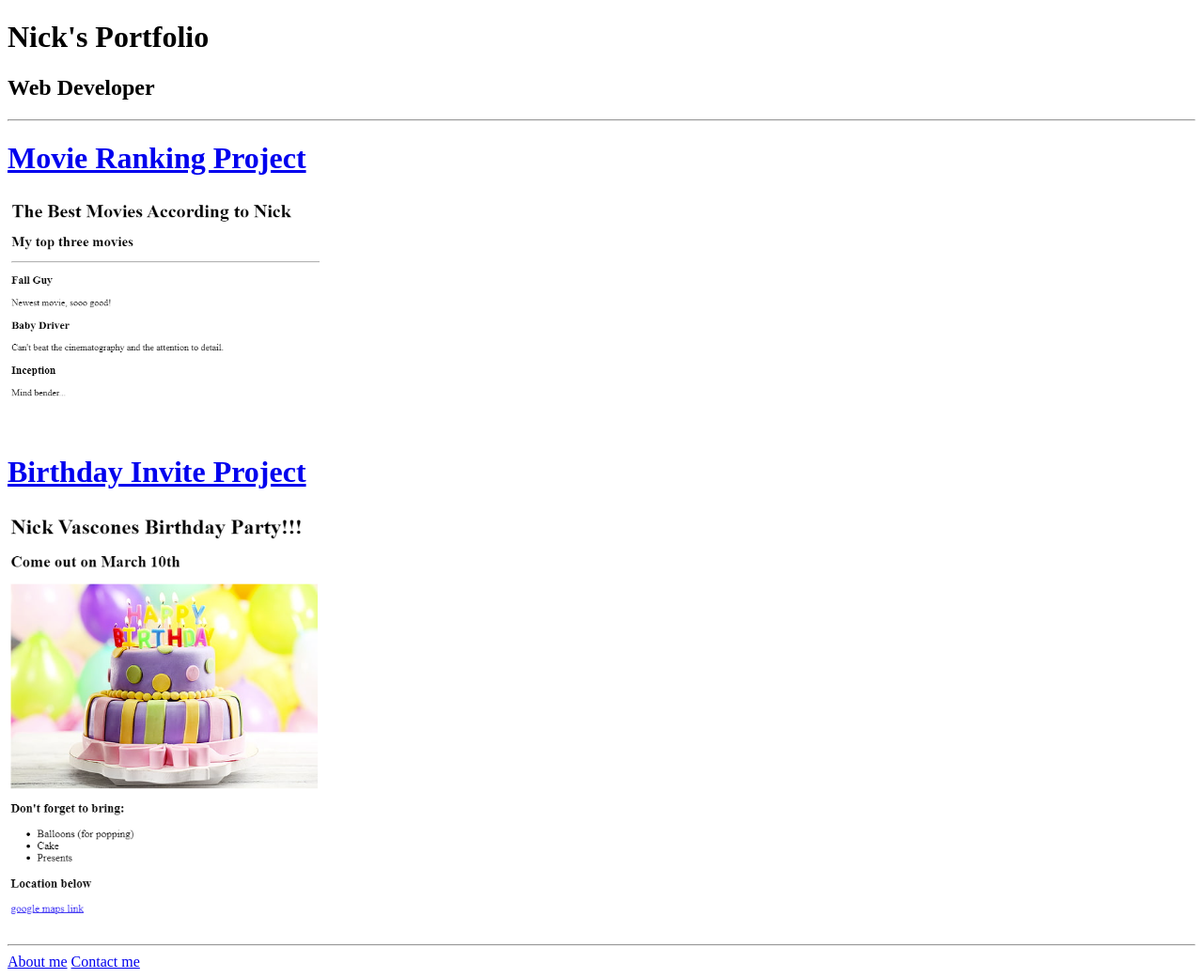
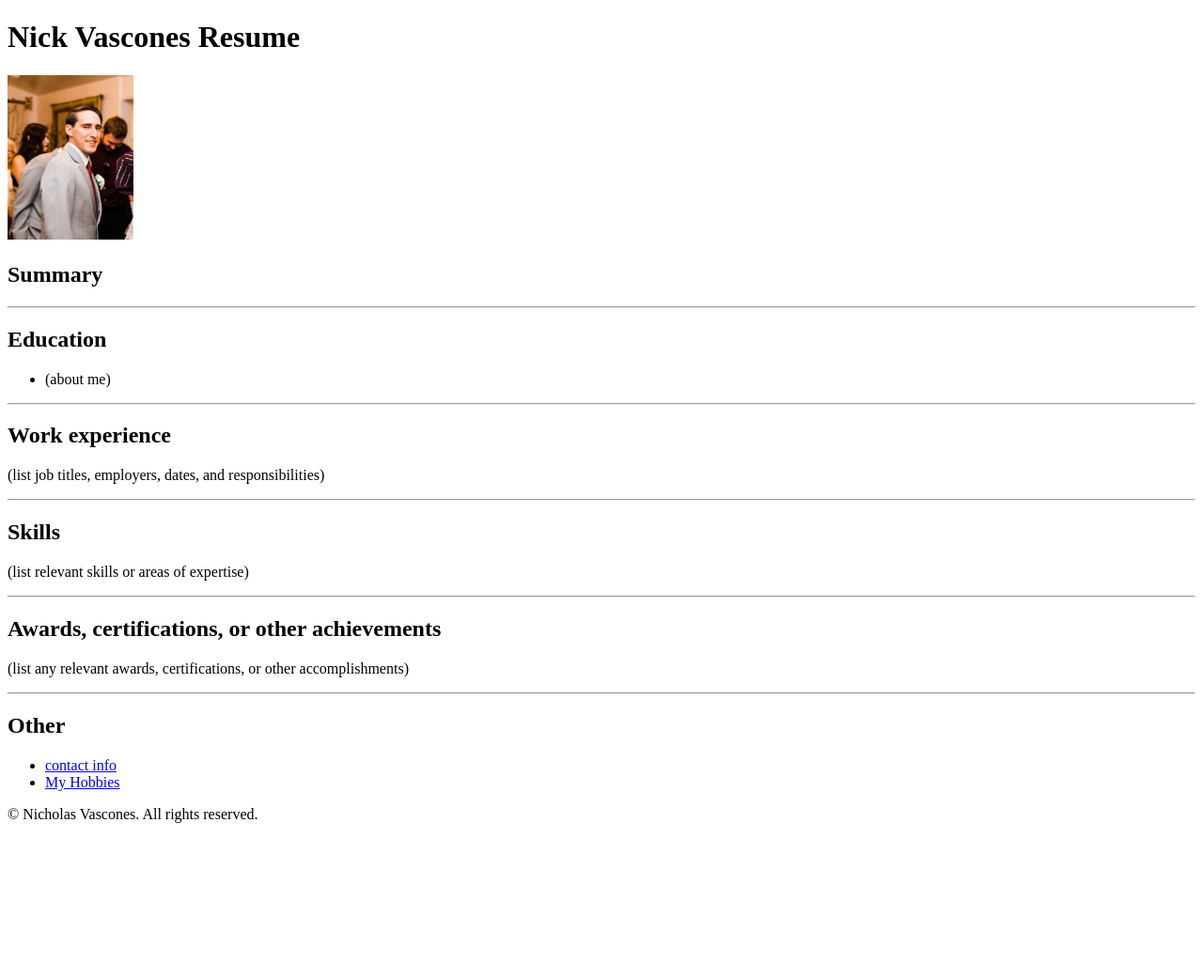
Before and after one commit to Nickvascones/HTML-Portfolio, a plain HTML site: page index.html in a window 1280 px wide. Shown: the whole page at 94% size. After the commit the page ends 884 px from the top, so only its background shows below. Drawn offline with Linux system fonts and the light colour scheme.

Commit message:
Add files via upload

```diff
--- a/index.html
+++ b/index.html
@@ -3,18 +3,33 @@
 <head>
     <meta charset="UTF-8">
     <meta name="viewport" content="width=device-width, initial-scale=1.0">
-    <title>Nick Vascones</title>
+    <title>My Resume</title>
 </head>
-<body>
-    <h1>Nick's Portfolio</h1>
-        <h2>Web Developer</h2>
-<hr />
-    <h1><a href="public/movie-ranking.html">Movie Ranking Project</a></h1>
-        <img src="assets/images/NicksMovieRanking.png" height="250">
-    <h1><a href="public/birthday-invite.html">Birthday Invite Project</a></h1>
-        <img src="assets/images/NicksBirthdayinvite.png" height="450">
-<hr />
-    <a href="public/about.html">About me</a>
-    <a href="public/contact.html">Contact me</a>
+    <body>
+    <h1>Nick Vascones Resume</h1>
+    <img src="./profile pic.jpg" height="175"/>
+        <h2>Summary</h2>
+            <p></p>
+        <hr/>
+        <h2>Education</h2>
+            <ul>
+                <li>(about me)</li>
+            </ul>
+        <hr/>
+        <h2>Work experience</h2>
+            <p>(list job titles, employers, dates, and responsibilities)</p>
+        <hr/>
+        <h2> Skills </h2>
+            <p>(list relevant skills or areas of expertise)</p>
+        <hr/>
+        <h2>Awards, certifications, or other achievements</h2>
+            <p>(list any relevant awards, certifications, or other accomplishments)</p>
+        <hr/>
+        <h2>Other</h2>
+            <ul>
+                <li><a href="links/contact.html">contact info</a></li>
+                <li><a href="links/My Hobbies.html">My Hobbies</a></li>
+            </ul>
+    <footer>© Nicholas Vascones. All rights reserved.</footer>
 </body>
 </html>
```
Also changed, not shown: links/My Hobbies.html (added, +14 -0 lines), links/contact.html (added, +8 -0 lines), profile pic.jpg (added).
